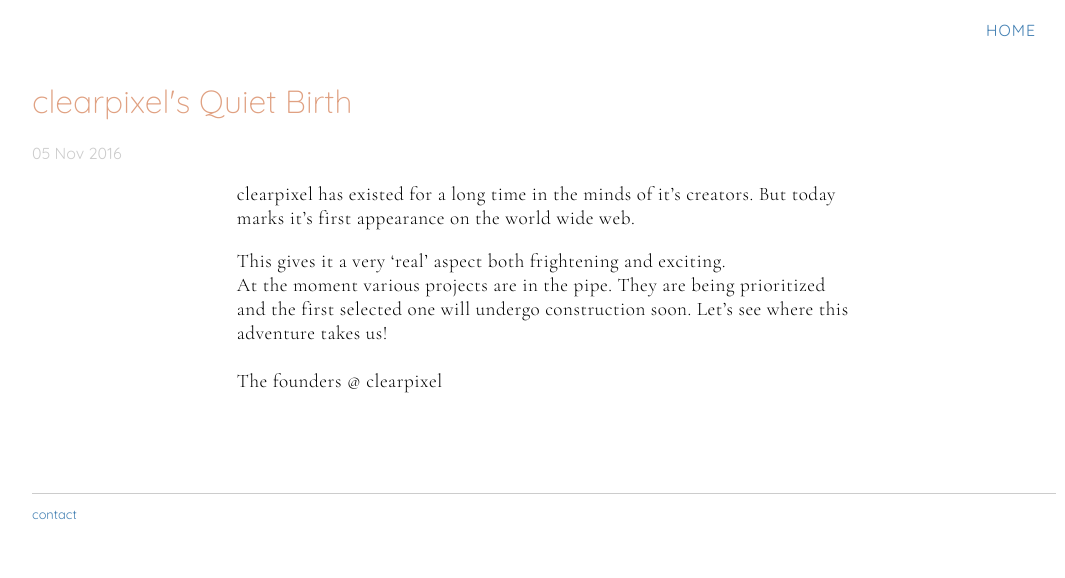
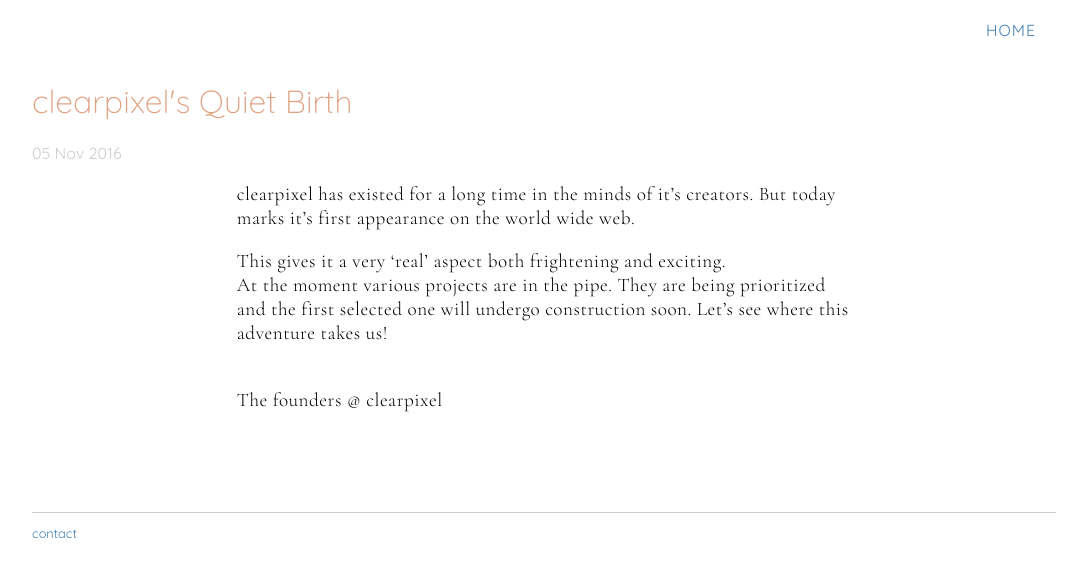
Before and after one commit to eric-2d/eric-2d.github.io, a Jekyll site: the page built from _posts/2016-11-05-hey-there-world.md, in a window 1280 px wide. Shown: the top 578 px of the page, without its empty margins (96-1161 px from the left). Built offline with Jekyll 4.4.1, drawn with Linux system fonts in a browser that asks for light colours.

Commit message:
adding signature style

```diff
--- a/_posts/2016-11-05-hey-there-world.md
+++ b/_posts/2016-11-05-hey-there-world.md
@@ -10,4 +10,6 @@
 At the moment various projects are in the pipe. They are being prioritized and the first selected one will undergo construction soon. Let's see where this adventure takes us!
 <br>
 <br>
-The founders @ clearpixel
+<p class="signature">
+  The founders @ clearpixel
+</p>
```
